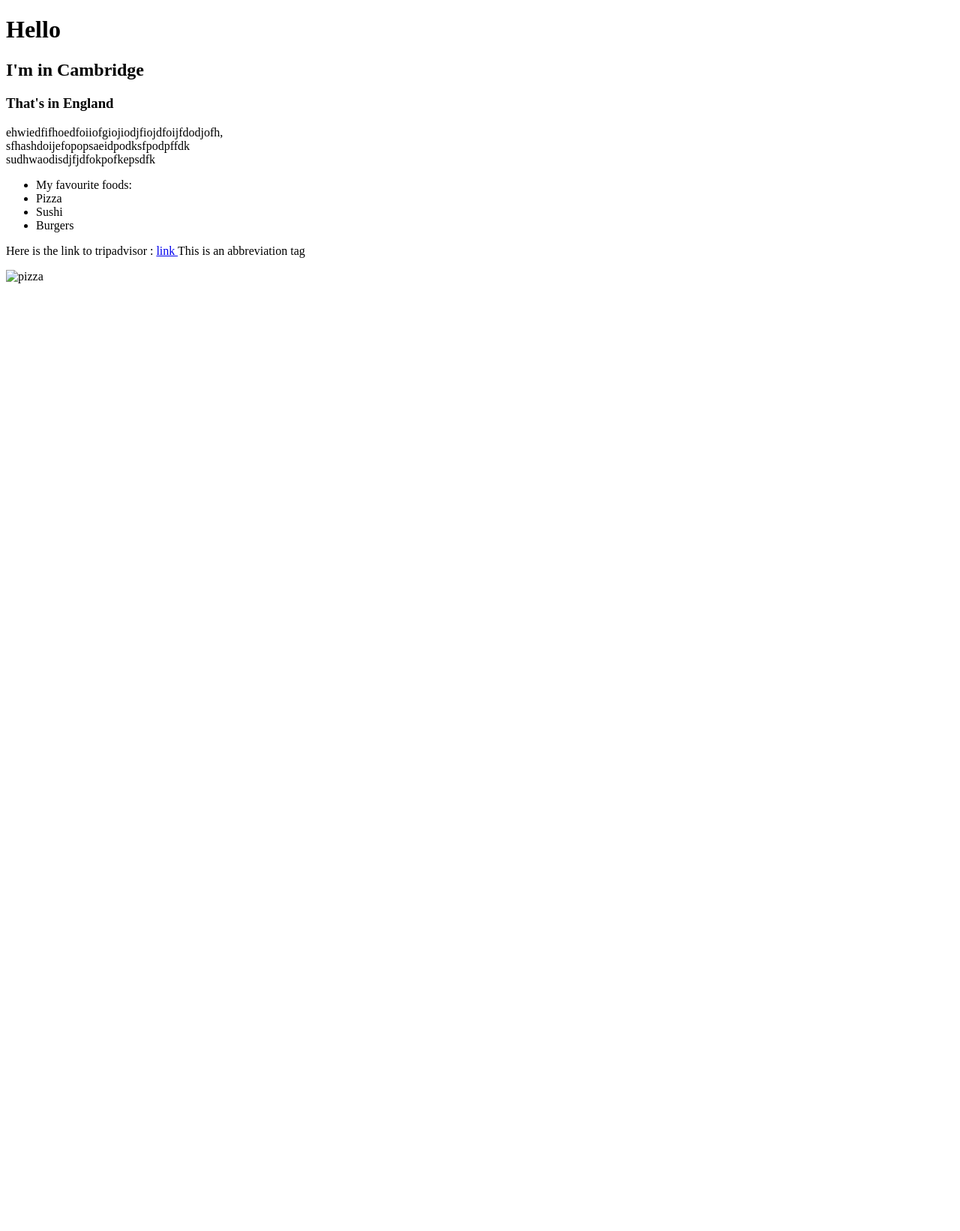
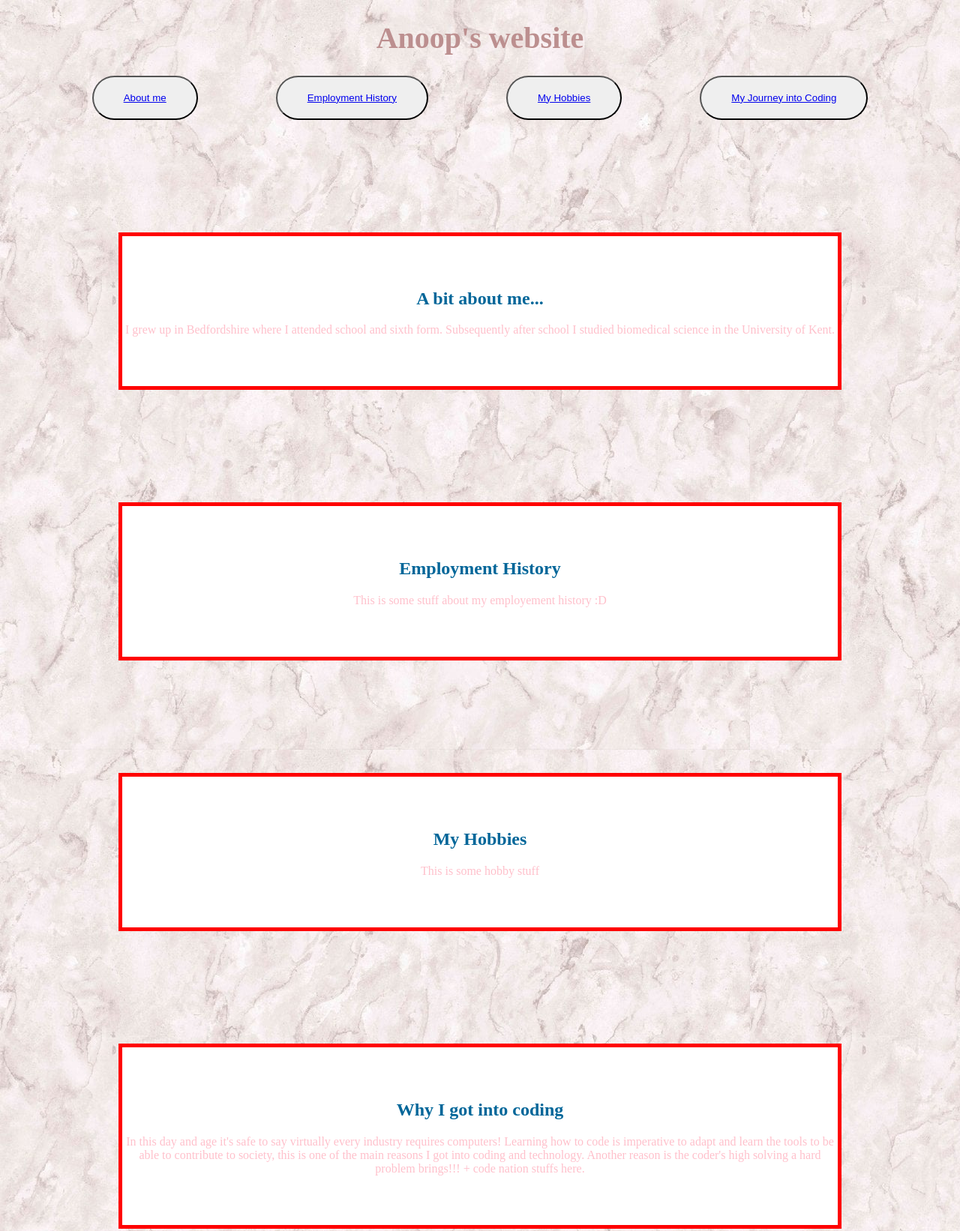
Before and after one commit to anoopkaur/websiteProject, a plain HTML site: page index.html in a window 1280 px wide. Shown: the top 1642 px of the page at 75% size. Before the commit the page ends 800 px from the top, so only its background shows below. Drawn offline with Linux system fonts and the light colour scheme.

Commit message:
clean up

```diff
--- a/index.html
+++ b/index.html
@@ -1,39 +1,63 @@
 <!DOCTYPE html>
 <html lang="en">
   <head>
+    <meta charset="UTF-8" />
+    <meta name="viewport" content="width=, initial-scale=1.0" />
+    <meta http-equiv="X-UA-Compatible" content="ie=edge" />
+    <link rel="stylesheet" href="main.css" />
+    <title>Anoop's website</title>
+  </head>
 
-    <meta charset="UTF-8">
-    <meta name="viewport" content="width=device-width, initial-scale=1.0">
-    <meta http-equiv="X-UA-Compatible" content="ie=edge">
-    <title>Document</title>
-</head>
   <body>
+    <div>
+      <h1>Anoop's website</h1>
+    </div>
 
-    <h1>Hello</h1>
-    <h2>I'm in Cambridge</h2>
-    <h3>That's in England</h3>
-    <p>ehwiedfifhoedfoiiofgiojiodjfiojdfoijfdodjofh,
-        <br>
-        sfhashdoijefopopsaeidpodksfpodpffdk
-        <br>
-        sudhwaodisdjfjdfokpofkepsdfk
+    <div>
+      <button><a href="#aboutMe">About me</a></button>
+      <button><a href="#employmentHistory">Employment History</a></button>
+      <button><a href="#myHobbies">My Hobbies</a></button>
+      <button><a href="#myJourneyIntoCoding">My Journey into Coding</a></button>
+    </div>
+
+    <div class="section">
+      <h2 id="aboutMe">A bit about me...</h2>
+      <p class="subheadingText">
+        I grew up in Bedfordshire where I attended school and sixth form.
+        Subsequently after school I studied biomedical science in the University
+        of Kent.
       </p>
-    <p>
-    <ul>
-        <li>My favourite foods:</li>
-        <li>Pizza</li>
-        <li>Sushi</li>
-        <li>Burgers</li>
-    </ul>
+    </div>
+
+    <div class="section">
+      <h2 id="employmentHistory">Employment History</h2>
+      <p class="subheadingText">
+        This is some stuff about my employement history :D
       </p>
-    <p>
-       Here is the link to tripadvisor : <a href="https://www.tripadvisor.co.uk" target="_blank"> link </a>
-       This is an abbreviation tag
+    </div>
+
+    <div class="section">
+      <h2 id="myHobbies">My Hobbies</h2>
+      <p class="subheadingText">
+        This is some hobby stuff
       </p>
-    <p>
-        <a href = "https://www.tripadvisor.co.uk/?fid=1b4a37cb-79bb-49a7-af22-32693aca38c9" target ="_blank"></a>
-        <img src="pizza.jpg" alt='pizza'>
-    </a>
+    </div>
+
+    <div class="section">
+      <h2 id="myJourneyIntoCoding">Why I got into coding</h2>
+      <p class="subheadingText">
+        In this day and age it's safe to say virtually every industry requires
+        computers! Learning how to code is imperative to adapt and learn the
+        tools to be able to contribute to society, this is one of the main
+        reasons I got into coding and technology. Another reason is the coder's
+        high solving a hard problem brings!!! + code nation stuffs here.
       </p>
+    </div>
+    <div class="section">
+      <h2>My future goals</h2>
+      <p class="subheadingText">
+        Here are my future goals
+      </p>
+    </div>
   </body>
 </html>
--- a/main.css
+++ b/main.css
@@ -1,33 +1,33 @@
-*{
-    background-color:
-    font-size: 19px;
-
-    box-sizing: border-box;
-    padding:25px;
+body {
+  background-image: url(images/pinkBackground.jpeg);
+  background-repeat: repeat;
+  text-align: center;
 }
 
-
-body {
-    background-image:url("images/blueMarble\ .jpg");
-    background-repeat: repeat;
+button {
+  border-radius: 100px;
+  margin-left: 50px;
+  margin-right: 50px;
+  padding: 20px 40px;
 }
 
 h1 {
-    color: rgb(0, 102, 153);
-    font-size: 40px;
+  color: rosybrown;
+  font-size: 40px;
 }
 
-h2{
-     color: rgb(0, 102, 153);
+h2 {
+  color: rgb(0, 102, 153);
 }
 
-
-
-.firstText{
-    colorL ;
-    background-color: papayawhip;
+.subheadingText {
+  color: pink;
 }
 
-img {
-    width:50;
+.section {
+  background-color: white;
+  margin: 150px;
+  padding-top: 50px;
+  padding-bottom: 50px;
+  border: 5px solid red;
 }
```
Also changed, not shown: finalWebsite.html (deleted, +0 -84 lines), testWebsite.html (deleted, +0 -53 lines), images/backgroundMarble.jpg (deleted), images/blueMarble .jpg (deleted), images/coding pic.jpg (deleted), images/pinkBackground.jpeg (added), 1 other file. Lines whose indentation alone changed are shown as unchanged.
